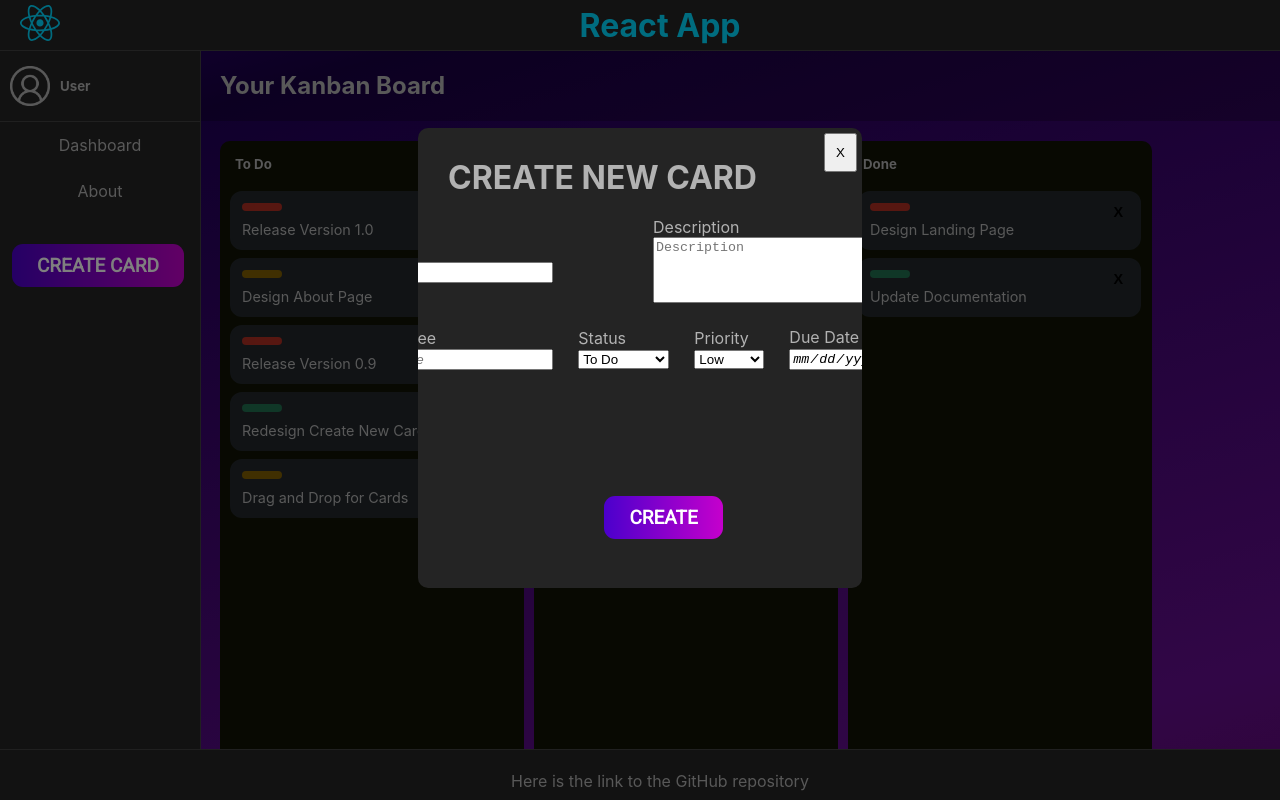
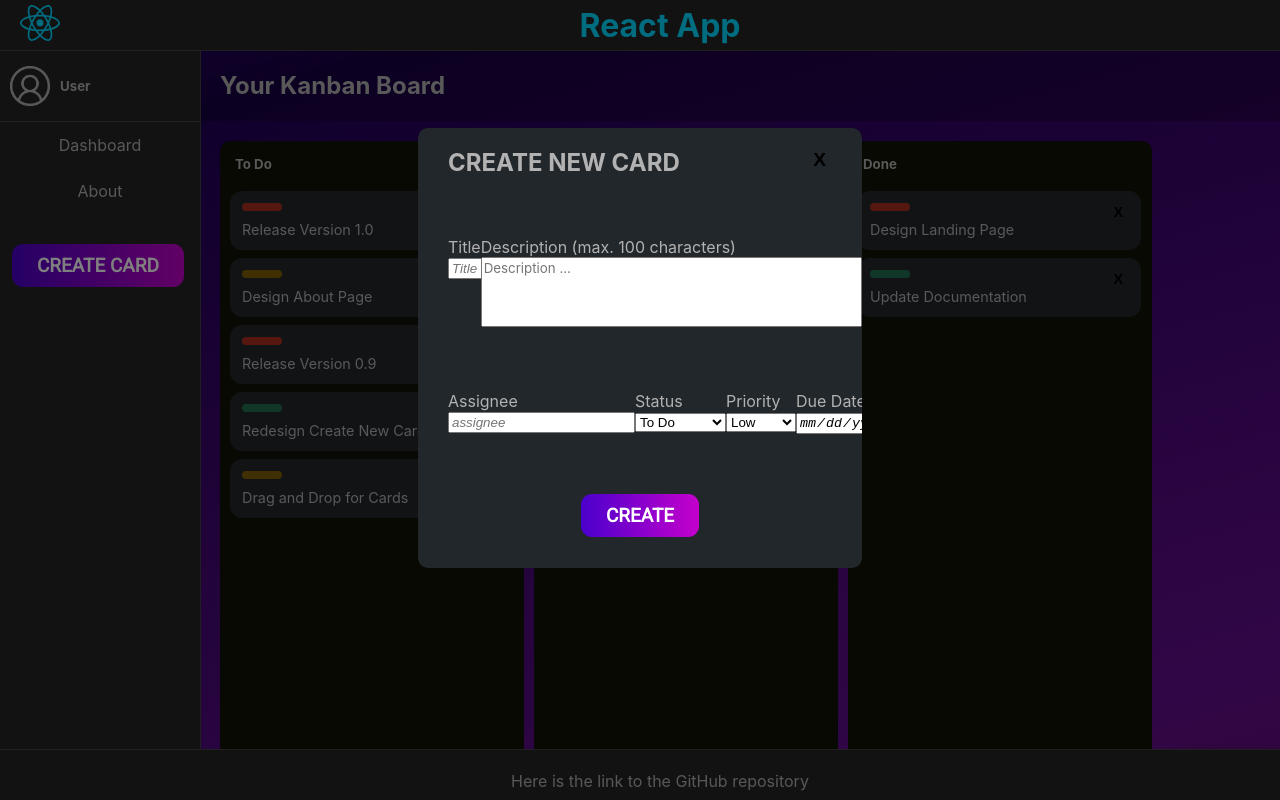
Before and after one commit to bendfriedman/React-App, a React (Vite) app: page /create-card in a window 1280 px wide. Built offline with nearby package versions, Linux system fonts and the light colour scheme; a web font is replaced by a local one.

Commit message:
changed the layout of the create card popup

```diff
--- a/src/App.css
+++ b/src/App.css
@@ -209,7 +209,6 @@ footer {
 }
 
 .popup {
-  /* display: none; */
   position: fixed;
   z-index: 98;
   left: 0;
@@ -217,7 +216,6 @@ footer {
   width: 100%;
   height: 100%;
   background-color: rgba(0, 0, 0, 0.5);
-  /* background-color: #101204; */
 }
 
 .inside-popup {
@@ -225,13 +223,91 @@ footer {
   overflow: hidden;
   width: 30%;
   height: 50%;
-  background-color: #242424;
+  background-color: #22272b;
   z-index: 99;
   margin-left: auto;
   margin-right: auto;
   margin-top: 10%;
-  padding: 30px;
+  padding: 20px 30px;
   border-radius: 10px;
+}
+
+.inside-popup > form {
+  height: 100%;
+}
+
+.popup-header {
+  display: flex;
+  justify-content: space-between;
+  align-items: start;
+}
+
+.popup-header button {
+  font-size: 1.2rem;
+}
+
+.popup-form-container {
+  height: 90%;
+  display: flex;
+  flex-direction: column;
+  justify-content: space-evenly;
+}
+
+.popup-form-container div:last-of-type {
+  margin-top: auto;
+}
+
+.inline-container {
+  width: 100%;
+  margin: 20px 0;
+  display: flex;
+  /* align-items: center; */
+  justify-content: space-between;
+  input {
+    font-style: italic;
+  }
+}
+
+.popup-title-input {
+  width: 50%;
+}
+
+.popup-title-input > input {
+  width: 90%;
+}
+
+.inline-container textarea {
+  resize: none;
+  font-family: Inter, system-ui, Avenir, Helvetica, Arial, sans-serif;
+  /* width: 300px; */
+}
+
+.popup-submit-btn-container {
+  display: flex;
+  justify-content: center;
+}
+
+#popup-submit-btn {
+  font-family: Roboto, sans-serif;
+  font-weight: 600;
+  font-size: 19px;
+  color: #fff;
+  background: linear-gradient(90deg, #4b00cc 0%, #c500cc 100%);
+  padding: 10px 25px;
+  border: none;
+  border-radius: 11px;
+  transition: 3000ms;
+  transform: translateY(0);
+  align-items: center;
+  cursor: pointer;
+  text-transform: uppercase;
+  /* position: absolute; */
+  top: 80%;
+  left: 42%;
+}
+
+#popup-submit-btn:hover {
+  border: 2px solid #00d8ff;
 }
 
 #create-btn {
@@ -242,12 +318,11 @@ footer {
   background: linear-gradient(90deg, #4b00cc 0%, #c500cc 100%);
   padding: 10px 25px;
   border: none;
-  box-shadow: rgb(0, 0, 0) 0px 0px 0px 0px;
   border-radius: 11px;
   transition: 3000ms;
   transform: translateY(0);
   display: flex;
-  flex-direction:row;
+  flex-direction: row;
   align-items: center;
   cursor: pointer;
   text-transform: uppercase;
@@ -255,7 +330,6 @@ footer {
 
 #create-btn:hover {
   border: 2px solid #00d8ff;
-
 }
 
 #create-btn-div {
@@ -277,7 +351,7 @@ footer {
   transition: 3000ms;
   transform: translateY(0);
   display: flex;
-  flex-direction:row;
+  flex-direction: row;
   align-items: center;
   cursor: pointer;
   text-transform: uppercase;
@@ -285,64 +359,6 @@ footer {
 
 #edit-card-btn:hover {
   border: 2px solid #00d8ff;
-}
-
-.inside-popup {
-  position: relative;
-  text-align:left
-}
-.inline-container1 {
-  display: flex;
-  align-items: center;
-  justify-content: center;
-  gap: 50px;
-  input {font-style:italic}
-}
-
-
-.inline-container2 {
-  display: flex;
-  align-items: center;
-  justify-content: center;
-  gap: 25px;
-  input {font-style:italic}
-}
-#popup-close-btn {
-  position: absolute;
-  top: 5px;
-  right: 5px;
-  padding: 10px;
-  cursor: pointer;
-
-}
-#popup-submit-btn {
-  font-family: Roboto, sans-serif;
-  font-weight: 600;
-  font-size: 19px;
-  color: #fff;
-  background: linear-gradient(90deg, #4b00cc 0%, #c500cc 100%);
-  padding: 10px 25px;
-  border: none;
-  box-shadow: rgb(0, 0, 0) 0px 0px 0px 0px;
-  border-radius: 11px;
-  transition: 3000ms;
-  transform: translateY(0);
-  align-items: center;
-  cursor: pointer;
-  text-transform: uppercase;
-  position: absolute;
-  top: 80%;
-  left: 42%;
-}
-.cover {
-  background-color: #00d8ff;
-  opacity: 0.7;
-  position: fixed;
-  top: 0;
-  left: 0;
-  bottom: 0;
-  right: 0;
-  z-index: 97;
 }
 
 .content-box {
--- a/src/components/NewCard.jsx
+++ b/src/components/NewCard.jsx
@@ -45,11 +45,17 @@ export const NewCard = ({ cardData, setCardData }) => {
     <>
       <div className="popup" onClick={handleClickOutside}>
         <div className="inside-popup">
+          <div className="popup-header">
+            <h2>CREATE NEW CARD</h2>
+            <button className="delete-btn b" onClick={() => nav("/")}>
+              X
+            </button>
+          </div>
           <form onSubmit={handleCreateCard}>
-            <h1>CREATE NEW CARD</h1>
-            <br />
-            <div className="inline-container1">
-              <label>
+            <div className="popup-form-container">
+              <div className="inline-container"></div>
+              <div className="inline-container">
+                <label className="popup-title-input">
                   Title
                   <br />
                   <input
@@ -61,19 +67,20 @@ export const NewCard = ({ cardData, setCardData }) => {
                 </label>
                 <br />
                 <label>
-                Description
+                  Description (max. 100 characters)
                   <br />
                   <textarea
                     id="description-textarea"
-                  placeholder="Description"
+                    placeholder="Description ..."
                     value={description}
                     onChange={(event) => setDescription(event.target.value)}
                     rows="4"
-                  cols="30"
+                    cols="40"
+                    maxlength="100"
                   ></textarea>
                 </label>
               </div>
-            <div className="inline-container2">
+              <div className="inline-container">
                 <label>
                   <br />
                   Assignee
@@ -125,12 +132,12 @@ export const NewCard = ({ cardData, setCardData }) => {
                   />
                 </label>
               </div>
+              <div className="popup-submit-btn-container">
                 <button id="popup-submit-btn" type="submit">
                   Create
                 </button>
-            <button id="popup-close-btn" onClick={() => nav("/")}>
-              X
-            </button>
+              </div>
+            </div>
           </form>
         </div>
       </div>
--- a/src/components/UpdateCard.jsx
+++ b/src/components/UpdateCard.jsx
@@ -57,7 +57,7 @@ export const UpdateCard = ({ cardData, setCardData }) => {
 
     setCardData(duplicateCardData);
 
-    nav("/");
+    nav(`/card/${cardId}`);
   };
 
   const handleClickOutside = (e) => {
--- a/src/pages/HomePage.jsx
+++ b/src/pages/HomePage.jsx
@@ -14,6 +14,7 @@ export const HomePage = ({ cardData, setCardData }) => {
             status="In Progress"
           />
           <List cardData={cardData} setCardData={setCardData} status="Done" />
+          {/* <SortedList cardData={cardData} setCardData={setCardData} /> */}
         </section>
       </div>
     </>
```
Also changed, not shown: src/components/Card.jsx (+0 -17 lines), src/components/SortedList.jsx (added, +30 -0 lines), src/assets/images/Josh-profile.png (added). Lines whose indentation alone changed are shown as unchanged.
